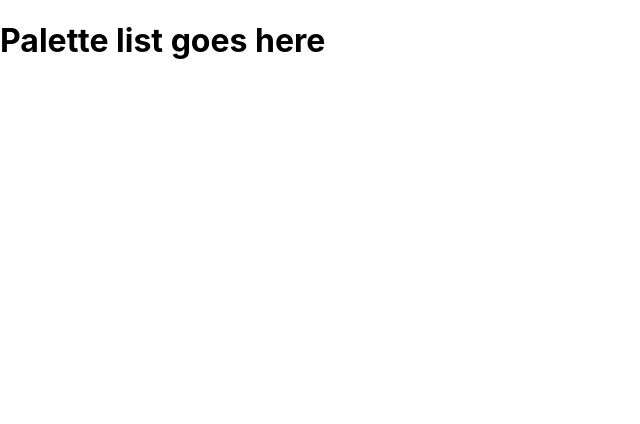
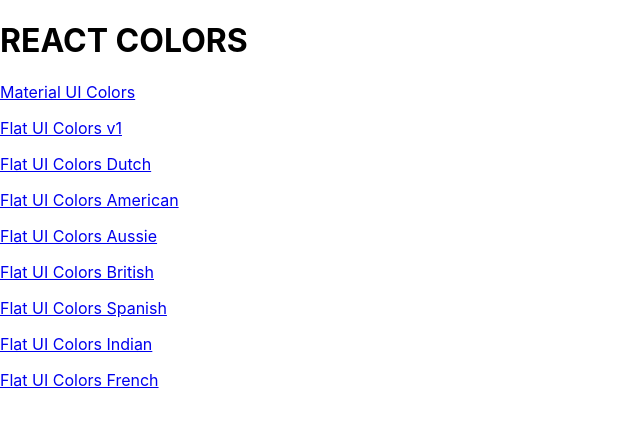
Before and after one commit to jump3rhood/React-colors-app, a React (Create React App) app: page / in a window 1280 px wide. Shown: the top 424 px of the page, without its empty margins (0-640 px from the left). Built offline with nearby package versions, Linux system fonts and the light colour scheme.

Commit message:
Add PaletteList and Links

```diff
--- a/src/App.js
+++ b/src/App.js
@@ -1,4 +1,5 @@
-import React, { Component } from 'react'
+import React, { Component } from 'react';
+import PaletteList from './PaletteList';
 import Palette from './Palette';
 import { Route, Switch } from 'react-router-dom';
 import seedPalettes from './seedPalettes';
@@ -12,7 +13,10 @@
   render() {
     return (
       <Switch>
-        <Route exact path='/' render={() => <h1>Palette list goes here</h1>} />
+        <Route
+          exact
+          path='/'
+          render={() => <PaletteList palettes={seedPalettes} />} />
         <Route
           exact
           path='/palette/:id'
--- a/src/Navbar.js
+++ b/src/Navbar.js
@@ -1,4 +1,5 @@
 import React, { Component } from 'react';
+import { Link } from 'react-router-dom';
 import Select from '@material-ui/core/Select';
 import MenuItem from '@material-ui/core/MenuItem';
 import Snackbar from '@material-ui/core/Snackbar';
@@ -27,7 +28,7 @@
         return (
             <nav className="Navbar">
                 <div className="logo">
-                    <a href="/">reactcolorpicker</a>
+                    <Link to="/">reactcolorpicker</Link>
                 </div>
                 <div className="slider-container">
                     <span>Level: {level}</span>
--- a/src/PaletteList.js
+++ b/src/PaletteList.js
@@ -0,0 +1,21 @@
+import React, { Component } from 'react';
+import { Link } from 'react-router-dom';
+class PaletteList extends Component {
+    render() {
+        const { palettes } = this.props;
+
+        return (
+            <div>
+                <h1>REACT COLORS</h1>
+                {palettes.map(palette => (
+                    <p><Link to={`/palette/${palette.id}`}>{palette.paletteName}</Link>
+                    </p>
+                ))
+
+                }
+            </div>
+        )
+    }
+}
+
+export default PaletteList;
```
